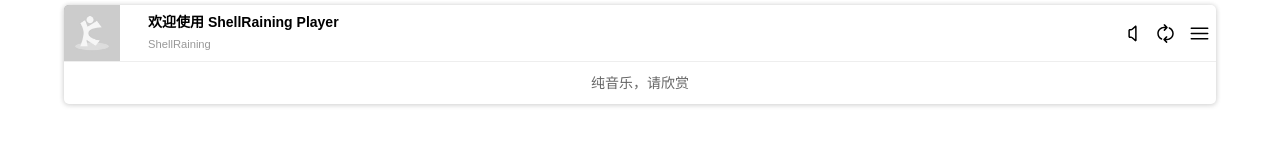
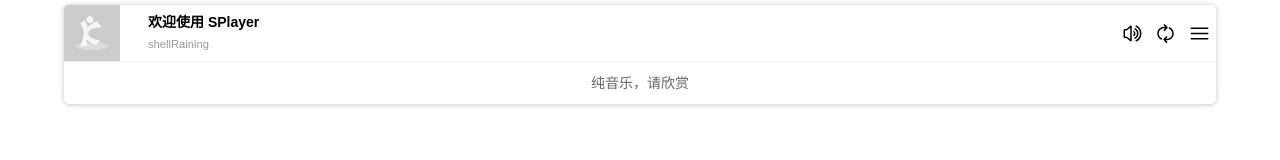
Before and after one commit to shellRaining/SPlayer, a Vue app: page / in a window 1280 px wide. Shown: the top 160 px of the page. Built offline with nearby package versions, Linux system fonts and the light colour scheme.

Commit message:
update music control

```diff
--- /dev/null
+++ b/public/music/music.json
@@ -0,0 +1,23 @@
+[
+  {
+    "title": "檻鶴姫",
+    "artist": "霜月はるか",
+    "album": "none",
+    "cover": "../../public/music/0/檻鶴姫.jpg",
+    "link": "../../public/music/0/檻鶴姫.mp3"
+  },
+  {
+    "title": "孤独の海",
+    "artist": "霜月はるか",
+    "album": "none",
+    "cover": "../../public/music/1/Lonely Sea.jpg",
+    "link": "../../public/music/1/Lonely Sea.mp3"
+  },
+  {
+    "title": "夏影 -AIRness-",
+    "artist": "茶太",
+    "album": "none",
+    "cover": "../../public/music/2/夏影 -AIRness.jpg",
+    "link": "../../public/music/2/夏影 -AIRness.mp3"
+  }
+]
--- a/src/components/SPlayer.vue
+++ b/src/components/SPlayer.vue
@@ -1,38 +1,10 @@
 <script lang="ts" setup>
 import { ref, computed } from "vue";
 
-import type { MusicInfo } from "./musicInfo";
+import exampleMusicList from "@/../public/music/music.json";
 
-const exampleMusicList: MusicInfo[] = [
-  {
-    title: "Born Free",
-    artist: "The Rassle",
-    album: "Introducing",
-    cover: "sample/cover/1.jpg",
-    link: "sample/music/1.mp3",
-  },
-  {
-    title: "hello world",
-    artist: "ShellRaining",
-    album: "none",
-    cover: "sample/cover/1.jpg",
-    link: "sample/music/1.mp3",
-  },
-  {
-    title: "hello world",
-    artist: "ShellRaining",
-    album: "none",
-    cover: "sample/cover/1.jpg",
-    link: "sample/music/1.mp3",
-  },
-  {
-    title: "hello world",
-    artist: "ShellRaining",
-    album: "none",
-    cover: "sample/cover/1.jpg",
-    link: "sample/music/1.mp3",
-  },
-];
+const player = ref<HTMLAudioElement | null>();
+const cover = ref<HTMLDivElement | null>();
 
 const volume = {
   slience: {
@@ -77,14 +49,22 @@ const mode = {
 
 const playerState = ref({
   settings: {
-    volume: volume.slience,
+    volume: volume.max,
     list: false,
     mode: mode.loopAll,
   },
   playList: exampleMusicList,
   // TODO: need check whether it is necessary
-  curMusicInfo: {
-    musicInfo: {},
+  curMusic: {
+    idx: -1, // used to identify a music, means the index of music in playList, -1 means no music playing
+    stop: true,
+    musicInfo: {
+      title: "",
+      artist: "",
+      album: "",
+      cover: "",
+      link: "",
+    },
     musicTime: "00:00",
   },
 });
@@ -107,39 +87,107 @@ const modeAlt = computed(() => {
   return playerState.value.settings.mode.alt;
 });
 
+const title = computed(() => {
+  const curTitle = playerState.value.curMusic.musicInfo.title;
+  return curTitle == "" ? "欢迎使用 SPlayer" : curTitle;
+});
+
+const artist = computed(() => {
+  const curArtist = playerState.value.curMusic.musicInfo.artist;
+  return curArtist == "" ? "shellRaining" : curArtist;
+});
+
+function playMusic() {
+  if (player.value == null || playerState.value.curMusic.idx == -1) return;
+
+  const curMusic = playerState.value.curMusic;
+  curMusic.stop = false;
+  player.value.play();
+}
+
+function pauseMusic() {
+  if (player.value == null) return;
+
+  const curMusic = playerState.value.curMusic;
+  curMusic.stop = true;
+  player.value.pause();
+}
+
+function toggleMusic() {
+  playerState.value.curMusic.stop ? playMusic() : pauseMusic();
+}
+
 function toggleVolume() {
+  if (player.value == null) return;
+
   const curVolume = playerState.value.settings.volume;
   const volumeList = Object.values(volume);
   playerState.value.settings.volume =
     volumeList[(curVolume.id + 1) % volumeList.length];
+
+  // set the volume of player
+  player.value.volume = curVolume.id / (volumeList.length - 1);
 }
 
 function toggleMode() {
+  // TODO: add logic
   const curMode = playerState.value.settings.mode;
   const modeList = Object.values(mode);
   playerState.value.settings.mode =
     modeList[(curMode.id + 1) % modeList.length];
 }
+
+function selectMusic(idx: number) {
+  console.log(idx);
+  if (idx == playerState.value.curMusic.idx) {
+    toggleMusic();
+  } else {
+    jump(idx);
+  }
+}
+
+function jump(idx: number) {
+  if (player.value == null || cover.value == null) {
+    // TODO: add logic
+    return;
+  }
+  const curMusic = playerState.value.curMusic;
+  curMusic.idx = idx;
+  curMusic.stop = false;
+  curMusic.musicTime = "00:00";
+  curMusic.musicInfo = playerState.value.playList[idx];
+
+  // change the background attr in .music-cover class
+  const coverPath = new URL(curMusic.musicInfo.cover, import.meta.url).href;
+  cover.value.style.backgroundImage = `url(${coverPath})`;
+
+  const musicPath = new URL(curMusic.musicInfo.link, import.meta.url).href;
+  player.value.src = musicPath;
+  player.value.play();
+}
 </script>
 
+<!-- TODO: use json to contain the path and info of svg -->
 <template>
   <div class="container">
     <div class="sp-header">
-      <div class="music-cover"></div>
-      <div class="music-time">{{ playerState.curMusicInfo.musicTime }}</div>
+      <div class="music-cover" ref="cover"></div>
+      <div class="music-time">{{ playerState.curMusic.musicTime }}</div>
+      <div class="info-container">
         <div class="music-info">
-        <h2 class="title">欢迎使用 ShellRaining Player</h2>
-        <p class="artist">ShellRaining</p>
+          <h2 class="title">{{ title }}</h2>
+          <p class="artist">{{ artist }}</p>
         </div>
         <div class="music-control">
           <div class="control-btn prev">
             <img src="./icons/control/prev.svg" alt="prev" />
           </div>
-        <div class="control-btn play">
+          <div class="control-btn play" @click="toggleMusic">
             <img src="./icons/control/play.svg" alt="play" />
           </div>
           <div class="control-btn next">
             <img src="./icons/control/next.svg" alt="next" />
+          </div>
         </div>
       </div>
       <div class="settings">
@@ -160,7 +208,11 @@ function toggleMode() {
     </div>
     <div class="sp-info"></div>
     <ul :class="['sp-list', { 'sp-list-show': playerState.settings.list }]">
-      <li class="music-items" v-for="(music, i) in playerState.playList">
+      <li
+        class="music-items"
+        v-for="(music, i) in playerState.playList"
+        @click="selectMusic(i)"
+      >
         <span class="item-index">{{ i }}</span>
         <span class="item-title">{{ music.title }}</span>
         <span class="item-artist">{{ music.artist }}</span>
@@ -169,6 +221,12 @@ function toggleMode() {
     <div class="sp-lyric">
       <span>纯音乐，请欣赏</span>
     </div>
+    <!-- TODO: fix passed props -->
+    <audio ref="player">
+      <p>
+        你的浏览器不支持 HTML5 音频，可点击<a href="viper.mp3">此链接</a>收听。
+      </p>
+    </audio>
   </div>
 </template>
 
@@ -222,6 +280,11 @@ function toggleMode() {
   opacity: 1;
 }
 
+.info-container {
+  position: relative;
+  flex: 1;
+}
+
 /* music info */
 .music-info {
   flex: 1;
@@ -243,7 +306,7 @@ function toggleMode() {
 /* music control */
 .music-control {
   position: absolute;
-  left: var(--head-height);
+  left: 0;
   top: 0;
   right: 0;
   bottom: 0;
@@ -276,6 +339,9 @@ function toggleMode() {
   justify-content: center;
   align-items: center;
   width: 100px;
+  /* position: absolute; */
+  /* right: 0; */
+  /* top: 0; */
 }
 
 .settings-btn {
--- a/tsconfig.app.json
+++ b/tsconfig.app.json
@@ -1,6 +1,6 @@
 {
   "extends": "@vue/tsconfig/tsconfig.dom.json",
-  "include": ["env.d.ts", "src/**/*", "src/**/*.vue", "**/*.ts"],
+  "include": ["env.d.ts", "src/**/*", "src/**/*.vue", "**/*.ts", "**/*.json"],
   "exclude": ["src/**/__tests__/*"],
   "compilerOptions": {
     "composite": true,
```
Lines whose indentation alone changed are shown as unchanged.
